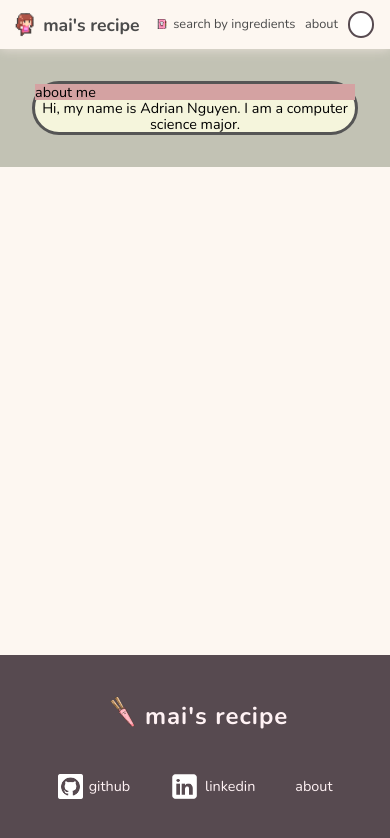
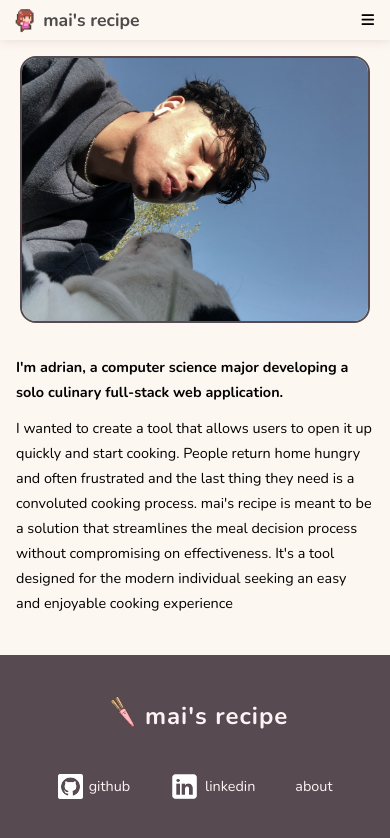
Before and after one commit to cooladrian19/mai_recipe, a React (Create React App) app: page /about in a window 390 px wide. Shown: the top 838 px of the page. Built offline with nearby package versions, Linux system fonts and the light colour scheme; a web font is replaced by a local one.

Commit message:
mobile responsive nav; recipe card fix

```diff
--- a/public/index.html
+++ b/public/index.html
@@ -30,6 +30,7 @@
   <link href="https://fonts.googleapis.com/css2?family=Nunito:wght@200;300;400;500;600;700;800&display=swap"
     rel="stylesheet">
   <link href='https://unpkg.com/css.gg@2.0.0/icons/css/time.css' rel='stylesheet'>
+  <link rel="stylesheet" href="https://cdnjs.cloudflare.com/ajax/libs/font-awesome/6.4.2/css/all.min.css" integrity="sha512-z3gLpd7yknf1YoNbCzqRKc4qyor8gaKU1qmn+CShxbuBusANI9QpRohGBreCFkKxLhei6S9CQXFEbbKuqLg0DA==" crossorigin="anonymous" referrerpolicy="no-referrer" />
   <link rel="apple-touch-icon" sizes="180x180" href="./apple-favicon.png">
   <title>mai's recipe</title>
 </head>
--- a/src/components/NavBar/NavBar.js
+++ b/src/components/NavBar/NavBar.js
@@ -4,29 +4,39 @@ import "./style.css";
 
 export default function NavBar() {
   return (
-    <div className="nav-container">
+    <nav className="nav-container">
       <a className="web-title" href="/">
         <div className="sprite-container">
           <div className="mai-sprite"></div>
         </div>
         <span className="web-name">mai's recipe</span>
       </a>
-      <div className="right-nav">
-        <div className="right-mid-nav">
-          <div className="search">
+
+      <input className="check-hamburger" type="checkbox" id="hamburger"></input>
+      <label className="icon-hamburger" htmlFor="hamburger">
+        <i class="fa-solid fa-bars"></i>
+      </label>
+
+
+      <ul className="ul-nav">
+        <li>
+          <a className="search">
             <a className="hover-line" href="/searchIngredients">
               <img src={SearchIcon} alt="Search Icon" /> search by ingredients
             </a>
-          </div>
-          <div className="about">
+          </a>
+        </li>
+        <li>
+          <a className="about">
             <a className="hover-line" href="/about">
               about
             </a>
-          </div>
-        </div>
-
-        <a href="/profile" className="profile-circle"></a>
-      </div>
-    </div>
+          </a>
+        </li>
+        <li>
+          <a href="/profile" className="profile-circle" class="hover-line"><i className="fa-regular fa-user" ></i></a>
+        </li>
+      </ul>
+    </nav>
   );
 }
--- a/src/components/NavBar/style.css
+++ b/src/components/NavBar/style.css
@@ -4,20 +4,14 @@
     background-color: #fdf7f1;
     position: sticky;
     z-index: 1000;
-    top: 0;
     display: flex;
-    flex-direction: row;
     justify-content:space-between;
     align-items: center;
     padding: 0.8rem 2rem;
     gap: 1em;
     box-shadow: 0px 1px 10px #e6ded6;
 }
-.nav-container li:hover{
-    background-color:#ffe9ef;
-    border-radius: 10px;
-    transition: 0.3s ease;
-}
+
 .nav-container a{
     color: rgb(75, 75, 75);
 }
@@ -68,20 +62,8 @@
     text-transform: lowercase;
     text-underline-offset: .25rem;
 }
-.right-nav {
-    display: flex;
-    justify-content: space-evenly;
-    align-items: center;
-    gap: 1.3rem;
 
-}
-.right-mid-nav {
-    display: flex;
-    justify-content: space-evenly;
-    align-items: center;
-    gap: 1.3rem;
-    margin-top: 6px;
-}
+
 .search {
     display: flex;
     justify-content: center;
@@ -96,13 +78,8 @@
     align-items: center;
 }
 .profile-circle {
-    border: solid;
-    border-width: 2px;
-    border-color: rgb(87, 74, 80);
-    background-color: #ffffff;
-    padding: 1.5rem;
-    border-radius: 50%;
     transition: 0.1s;
+    font-size: 20px;
 }
 .profile-circle:focus {
     outline-color:#e8abc3;
@@ -133,24 +110,52 @@ a::before, a::after {
 }
 
 
+.check-hamburger[type="checkbox"] {
+    appearance: none;
+    -webkit-appearance: none;
+}
+.icon-hamburger {
+    display: none;
+    cursor: pointer;
+}
+.ul-nav {
+    list-style: none;
+    display: flex;
+    align-items: center;
+    justify-content: center;
+    gap: 2rem;
+}
+
 /* MEDIA SIZING */
 @media (max-width: 768px) {
+    .icon-hamburger {
+        display: block;
+    }
+    .ul-nav {
+        position: absolute;
+        flex-direction: column;
+        left: -100%;
+        align-items: center;
+        justify-content: center;
+        background-color: rgb(255, 223, 236);
+        gap: 2rem;
+        top: 36.78px;
+        width: 100%;
+        height: calc(100vh - 36.78px);
+        transition: 0.3s;
+    }
+    .check-hamburger[type="checkbox"]:checked ~ ul {
+        left: 0;
 
+    }
     .nav-container {
-        padding: 0.6rem 1rem;
+        padding: 0.5rem 1rem;
     }
     .web-name {
         font-size: 1.5rem;
     }
     .profile-circle {
         padding: 1.1rem;
-    }
-    .right-nav {
-        gap: 0.8rem;
-        font-size: 0.9rem;
-    }
-    .right-mid-nav {
-        gap:0.7rem;
     }
     .search img {
         width: 15px;
@@ -165,11 +170,9 @@ a::before, a::after {
     }
 
 }
+
 @media (max-width: 500px) {
 
-    .nav-container {
-        padding: 0.4rem 1rem;
-    }
     .web-title {
         gap: 0rem;
     }
@@ -185,13 +188,6 @@ a::before, a::after {
     .recipe-text{
         font-size: 0.5rem;
     }
-    .right-nav {
-        gap: 0.6rem;
-        font-size: 0.8rem;
-    }
-    .right-mid-nav {
-        gap:0.6rem;
-    }
     .search img {
         width: 10px;
         margin: 0.01rem;
--- a/src/components/Recipes/style.css
+++ b/src/components/Recipes/style.css
@@ -18,19 +18,22 @@
     display: flex;
     flex-direction: column;
     justify-content: center;
-    width: 425px;
-    height: 450px;
+    width: 350px;
+    height: 500px;
     border: solid;
     border-width: 2px;
     border-color:rgb(87, 74, 80);
     border-radius: 1.5em;
     gap: 0.5rem;
     overflow: hidden;
+    cursor: pointer;
 }
 
 .recipes-img-contain {
     margin: 1rem;
     border: solid;
+    width: 310px;
+    height: 300px;
     border-width: 2px;
     border-color: rgb(87, 74, 80);
     border-radius: 0.8rem;
--- a/src/pages/About.css
+++ b/src/pages/About.css
@@ -1,20 +1,41 @@
-.card-container {
-    background-color: rgb(194, 194, 180);
-    padding: 2rem;
+
+.about-container {
+    margin: 1rem;
+    display: flex;
+    flex-direction: column;
+    justify-content: center;
+    align-items: center;
 }
-.card {
-    background-color: beige;
-    border-radius: 2rem;
-    border-color: rgb(85, 85, 85);
-    border-style: solid;
-    border-width: 0.2rem;
+.about-top {
+
 }
-.card-title {
-    background-color: rgb(212, 162, 162);
-}
-.card-info {
+.top-wrapper {
     display: flex;
     justify-content: center;
-    align-items: center;
-    text-align: center;
+    flex-wrap: wrap;
+    gap: 2rem;
 }
+.about-img-container {
+    max-width: 350px;
+    max-height: 300px;
+    overflow: hidden;
+    border: solid;
+    border-width: 2px;
+    border-color: rgb(87, 74, 80);
+    border-radius: 1rem;
+}
+.about-img-container img{
+    width: 100%;
+    height: 100%;
+    object-fit: cover;
+    -webkit-filter: grayscale(40%);
+}
+.about-info-container {
+    max-width: 400px;
+    max-height: 300px;
+    display: flex;
+    flex-direction: column;
+    gap: 0.7rem;
+    line-height: 25px;
+
+}
--- a/src/pages/About.js
+++ b/src/pages/About.js
@@ -2,15 +2,26 @@ import React from "react";
 import Navbar from "../components/NavBar/NavBar";
 import Footer from "../components/Footer/Footer";
 import "./About.css";
+import AboutImg from "../assets/about.jpg";
 
 export default function About() {
   return (
     <div className="footer-margin">
       <Navbar />
-      <div className="card-container">
-        <div className="card">
-          <legend className="card-title">about me</legend>
-          <p className="card-info">Hi, my name is Adrian Nguyen. I am a computer science major.</p>
+      <div className="about-container">
+        <div className="about-top">
+          <div className="top-wrapper">
+            <div className="about-img-container">
+              <img src={AboutImg}></img>
+            </div>
+            <div className="about-info-container">
+              <h4>I'm adrian, a computer science major developing a solo culinary full-stack web application.</h4>
+              <p>I wanted to create a tool that allows users to open it up quickly and start cooking.
+                People return home hungry and often frustrated and the last thing they need is a convoluted cooking process.
+                mai's recipe is meant to be a solution that streamlines the meal decision process without compromising on effectiveness.
+                It's a tool designed for the modern individual seeking an easy and enjoyable cooking experience</p>
+            </div>
+          </div>
         </div>
       </div>
       <Footer />
```
Also changed, not shown: src/components/Recipes/Recipes.js (+17 -7 lines), src/assets/about.jpg (added).
